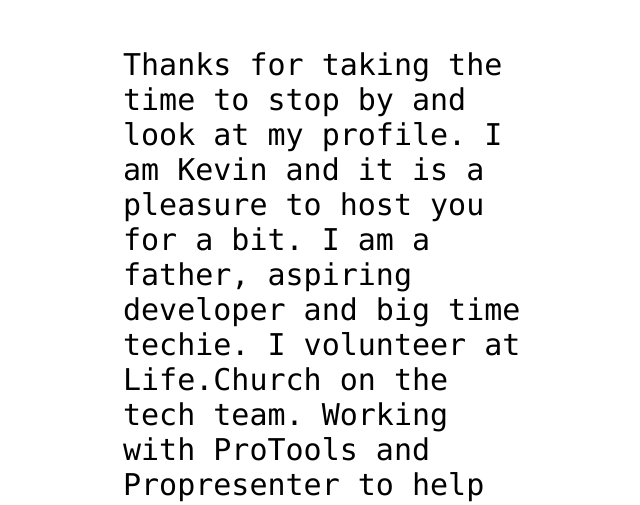
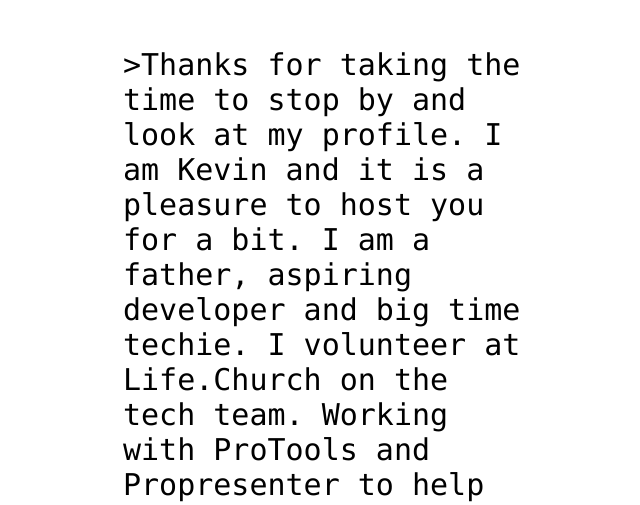
Before and after one commit to KevinLehman/KevinLehman.github.io, a plain HTML site: page index.html in a window 1280 px wide. Shown: the part 291-796 px from the top of the page, without its empty margins (317-957 px from the left). Drawn offline with Linux system fonts and the light colour scheme.

Commit message:
Update index.html

```diff
--- a/index.html
+++ b/index.html
@@ -26,15 +26,15 @@
 
 <img src="http://www.exponentialimprovement.com/cms/uploads/1/ei375.jpg" id="exponentialimprovement" alt="exponentialimprovement.jpg" style="width:30%;">
 
-<div class="b">
-<p>Thanks for taking the time to stop by and look at my profile. I am Kevin and it is a pleasure to host you for a bit.
+
+<p style="text-align:left;">>Thanks for taking the time to stop by and look at my profile. I am Kevin and it is a pleasure to host you for a bit.
  I am a father, aspiring developer and big time techie. I volunteer at Life.Church on the tech team. Working with ProTools and
  Propresenter to help facilitate a smooth service. I have completed my Associates of Applied Science with a focus on Programming
  and my Bachelor of Arts in Liberal Studies.  Both were completed while working full time. My studies focused on Java, C++, C#,
  and SQL. With an emphasis on the Agile Development Cycle, Visual Studio, .NET, and Netbeans Frameworks. My biggest goal is to focus
  on incremental improvement each day, so that I can reach my fullest potential. If you have any questions that are not readily available
  on my profile, please do not hesitate to reach out!  </p>
-</div>
+
 
 <div class="a">
 <h2>Click on the image below to view my repositories</h2>
```
